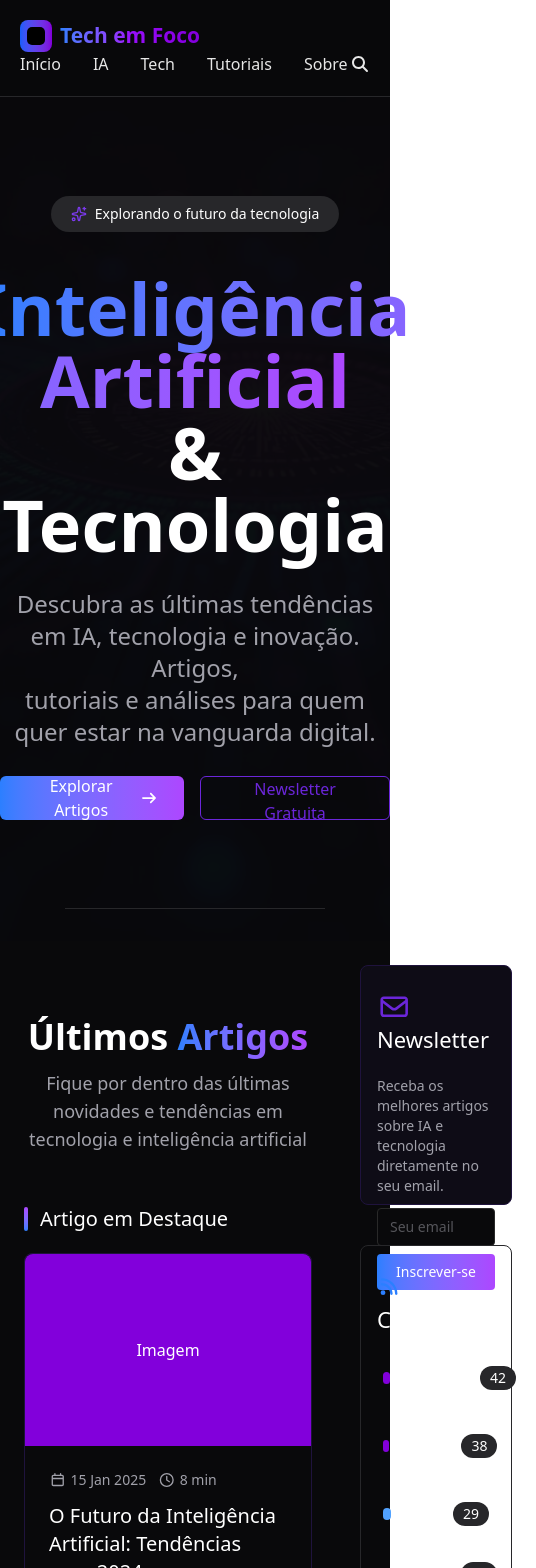
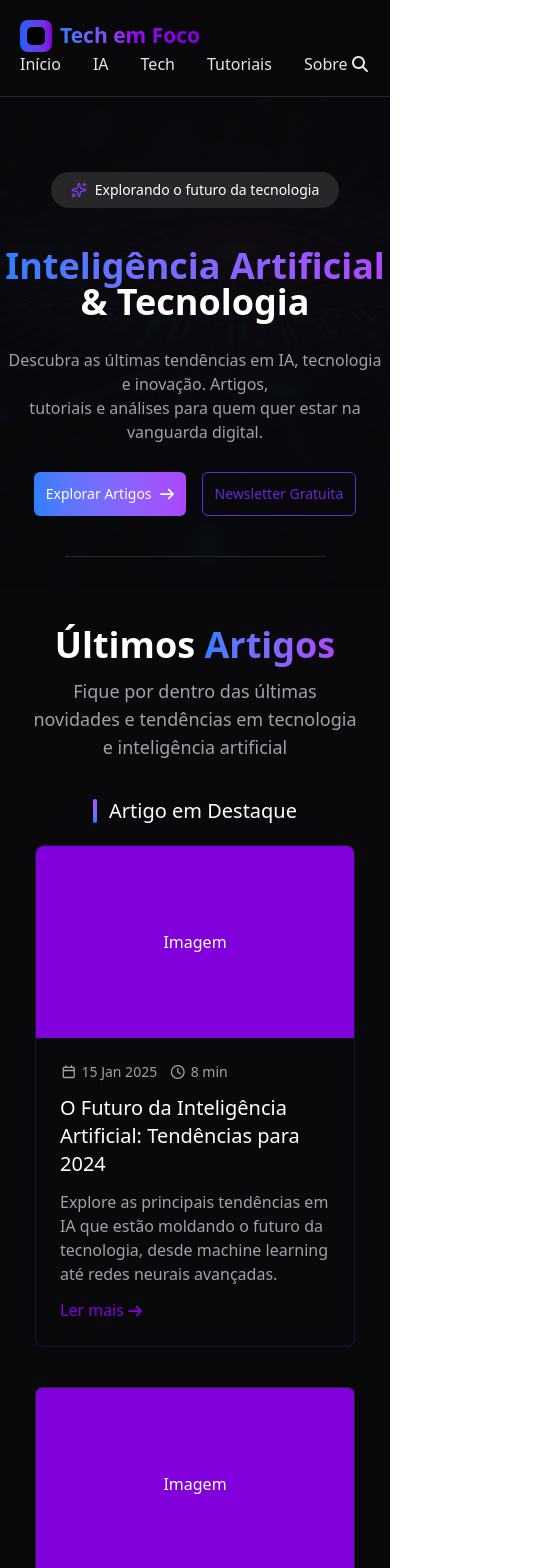
Before and after one commit to KQu1nn/tech-em-foco, a Vue app: page / in a window 390 px wide. Shown: the top 1568 px of the page, 536 px wide, since content can reach past the window. Built offline with nearby package versions, Linux system fonts and the light colour scheme.

Commit message:
responsividade mobile

```diff
--- a/src/components/Footer.vue
+++ b/src/components/Footer.vue
@@ -1,6 +1,6 @@
 <template>
-    <div class="w-full py-10 px-6 bg-[#1f1f22] text-white divide-y divide-[#27272a]">
-        <div class="flex flex-row items-center justify-between ">
+    <div class="w-full py-7 md:py-0 px-6 bg-[#1f1f22] text-white divide-y divide-[#27272a]">
+        <div class="flex flex-col md:flex-row gap-3 items-center justify-between ">
             <div class="w-80 flex flex-col gap-5 ">
                 <Logo />
                 <p class="text-[#a1a1aa]">Explorando o futuro da tecnologia através de artigos, tutoriais e análises sobre inteligência artificial e inovação.</p>
@@ -19,7 +19,9 @@
                     </a>
                 </div>
             </div>
-            <div class="flex flex-col gap-5">
+
+            <div class="hidden md:flex flex-row gap-30">
+                <div class="flex flex-col gap-5">
                 <p class="font-medium">Links Rápidos</p>
                 <ul class="flex flex-col gap-1 text-[#a1a1aa]">
                     <li><a href="/" class="hover:text-white">Início</a></li>
@@ -29,7 +31,7 @@
                     <li><a href="/termos" class="hover:text-white">Termos de Uso</a></li>
                 </ul>
             </div>
-            <div class="flex flex-col gap-5">
+            <div class="hidden md:flex flex-col gap-5">
                 <p class="font-medium">Categorias</p>
                 <ul class="flex flex-col gap-1 text-[#a1a1aa]">
                     <li><a href="/categoria/ia" class="hover:text-white">Inteligência Artificial</a></li>
@@ -39,12 +41,14 @@
                     <li><a href="/categoria/tutoriais" class="hover:text-white">Tutoriais</a></li>
                 </ul>
             </div>
-            <div class="w-80 bg-transparent">
+            </div>
+
+            <div class="w-full md:w-80 bg-transparent">
                 <Newsletter />
             </div>
         </div>
-        <div class="py-5 flex flex-row justify-between mx-1 text-sm text-[#a1a1aa]">
-            <p>© 2025 <a href="/" class="hover:text-blue-500">Tech em Foco.</a> Todos os direitos reservados.</p>
+        <div class="py-5 flex flex-col gap-2 md:flex-row items-center justify-between mx-3 text-sm text-[#a1a1aa]">
+            <p class="text-center md:flex md:flex-row md:gap-1">© 2025 <a href="/" class="hover:text-blue-500">Tech em Foco.</a> Todos os direitos reservados.</p>
             <p>Feito com <font-awesome-icon :icon="['fas', 'heart']" class="text-red-500" /> por <a href="#" class="hover:text-blue-500">Ramon Kelvin</a></p>
         </div>
     </div>
--- a/src/components/Hero.vue
+++ b/src/components/Hero.vue
@@ -3,7 +3,7 @@
         class="min-h-full relative bg-center bg-no-repeat bg-cover bg-[url(@/assets/hero.jpg)]">
         <div class="absolute inset-0 bg-[#09090bf8]"></div>
 
-        <div class="relative z-10 pt-24 space-y-4">
+        <div class="relative z-10 pt-18 md:pt-24 space-y-4">
             <HeaderNav />
 
             <div class="mt-20">
@@ -18,9 +18,8 @@
                         </div>
                     </div>
 
-                    <div
-                        class="w-full flex flex-col gap-7 items-center justify-center py-8">
-                        <h1 class="text-center text-7xl font-bold leading-none">
+                    <div class="w-full flex flex-col gap-7 items-center justify-center py-8">
+                        <h1 class="text-center text-4xl md:text-7xl font-bold leading-none">
                             <span
                                 class="bg-gradient-to-r from-blue-500 to-purple-500 bg-clip-text text-transparent">
                                 Inteligência Artificial </span
@@ -28,15 +27,15 @@
                             <span class="text-white">& Tecnologia</span>
                         </h1>
 
-                        <p class="text-center text-[#a1a1aa] text-2xl">
+                        <p class="text-center text-[#a1a1aa] text-md px-2 md:text-2xl">
                             Descubra as últimas tendências em IA, tecnologia e
                             inovação. Artigos, <br />
                             tutoriais e análises para quem quer estar na
                             vanguarda digital.
                         </p>
-                        <div class="flex flex-row gap-4 pb-15 ">
+                        <div class="flex flex-row gap-4 pb-3 md:pb-15 ">
                             <button
-                                class="cursor-pointer h-11 px-7 rounded-md font-medium bg-gradient-to-r from-blue-500 to-purple-500 flex items-center gap-2">
+                                class="cursor-pointer h-11 text-sm px-3 md:text-base md:px-7 rounded-md font-medium bg-gradient-to-r from-blue-500 to-purple-500 flex items-center gap-2">
                                 Explorar Artigos
                                 <font-awesome-icon
                                     icon="arrow-right"
@@ -44,7 +43,7 @@
                                 />
                             </button>
                             <button
-                                class="cursor-pointer h-11 px-7 rounded-md text-[#6b26d9] font-medium border-1 border-[#6b26d9] hover:bg-[#6b26d9] hover:text-black">
+                                class="cursor-pointer h-11  text-sm px-3 md:text-base md:px-7 rounded-md text-[#6b26d9] font-medium border-1 border-[#6b26d9] hover:bg-[#6b26d9] hover:text-black">
                                 Newsletter Gratuita
                             </button>
                         </div>
--- a/src/components/MainLayout.vue
+++ b/src/components/MainLayout.vue
@@ -1,19 +1,19 @@
 <template>
-    <div class="flex min-h-screen bg-[#09090b] text-white">
-        <div class="flex-1 p-6">
-            <div class="h-60 w-full flex flex-col justify-center items-center gap-3">
+    <div class="flex flex-col md:flex-row min-h-screen bg-[#09090b] text-white">
+        <div class="flex-1 md:p-6">
+            <div class="h-52 md:h-60 w-full flex flex-col justify-center items-center gap-3">
                 <h1 class="text-4xl font-bold">Últimos <span class="bg-gradient-to-r from-blue-500 to-purple-500 bg-clip-text text-transparent">Artigos</span></h1>
-                <p class="md:w-4/6 text-lg text-center text-[#a1a1aa]">Fique por dentro das últimas novidades e tendências em tecnologia e inteligência artificial</p>
+                <p class="w-5/6 md:w-4/6 text-lg text-center text-[#a1a1aa]">Fique por dentro das últimas novidades e tendências em tecnologia e inteligência artificial</p>
             </div>
 
-            <div class="w-full flex flex-col gap-5 pb-10"> <!-- Destaque -->
+            <div class="w-full flex flex-col gap-5 pb-10 items-center md:items-start">
 
                 <h1 class="text-xl flex flex-row items-center gap-3">
                     <div class="w-1 h-6 rounded bg-gradient-to-b from-purple-500 to-blue-500"></div>
                     Artigo em Destaque
                 </h1>
 
-                <div class="h-auto md:w-4/6 border border-[#1f133d] rounded-lg cursor-pointer">
+                <div class="w-80 md:w-4/6 border border-[#1f133d] rounded-lg cursor-pointer">
                     <div class="h-48 w-full rounded-t-lg flex justify-center items-center bg-purple-700">
                         <!-- <img src="https://via.placeholder.com/600x200" alt="imagem artigo" class="h-48 w-full object-cover rounded-t-lg"> -->
                         Imagem
@@ -42,9 +42,9 @@
 
             </div>
 
-            <div class="w-full flex flex-row flex-wrap gap-8 pb-16"> <!-- Articles -->
+            <div class="w-full justify-center md:justify-normal flex flex-row flex-wrap gap-8 pb-16"> <!-- Articles -->
 
-                <div class="w-72 border border-[#27272a] rounded-md">
+                <div class="w-80 md:w-72 border border-[#27272a] rounded-md">
                     <div class="w-full h-48 flex justify-center items-center bg-purple-700 rounded-t-md">
                         Imagem
                     </div>
@@ -70,7 +70,7 @@
                     </div>
                 </div>
 
-                <div class="w-72 border border-[#27272a] rounded-md">
+                <div class="w-80 md:w-72 border border-[#27272a] rounded-md">
                     <div class="w-full h-48 flex justify-center items-center bg-purple-700 rounded-t-md">
                         Imagem
                     </div>
@@ -96,7 +96,7 @@
                     </div>
                 </div>
 
-                <div class="w-72 border border-[#27272a] rounded-md">
+                <div class="w-80 md:w-72 border border-[#27272a] rounded-md">
                     <div class="w-full h-48 flex justify-center items-center bg-purple-700 rounded-t-md">
                         Imagem
                     </div>
@@ -122,7 +122,7 @@
                     </div>
                 </div>
 
-                <div class="w-72 border border-[#27272a] rounded-md">
+                <div class="w-80 md:w-72 border border-[#27272a] rounded-md">
                     <div class="w-full h-48 flex justify-center items-center bg-purple-700 rounded-t-md">
                         Imagem
                     </div>
@@ -148,7 +148,7 @@
                     </div>
                 </div>
 
-                <div class="w-72 border border-[#27272a] rounded-md">
+                <div class="w-80 md:w-72 border border-[#27272a] rounded-md">
                     <div class="w-full h-48 flex justify-center items-center bg-purple-700 rounded-t-md">
                         Imagem
                     </div>
@@ -177,7 +177,7 @@
 
         </div>
 
-        <aside class="w-80 flex flex-col gap-10 p-6 min-w-[200px] break-words whitespace-normal">
+        <aside class="w-full md:w-80 flex flex-col gap-10 p-6 min-w-[200px] break-words whitespace-normal">
 
             <Newsletter />
 
--- a/vite.config.js
+++ b/vite.config.js
@@ -11,8 +11,11 @@ export default defineConfig({
   plugins: [
     vue(),
     vueDevTools(),
-    tailwindcss(),
+    tailwindcss()
   ],
+  server: {
+    host: true
+  },
   resolve: {
     alias: {
       '@': fileURLToPath(new URL('./src', import.meta.url))
```
